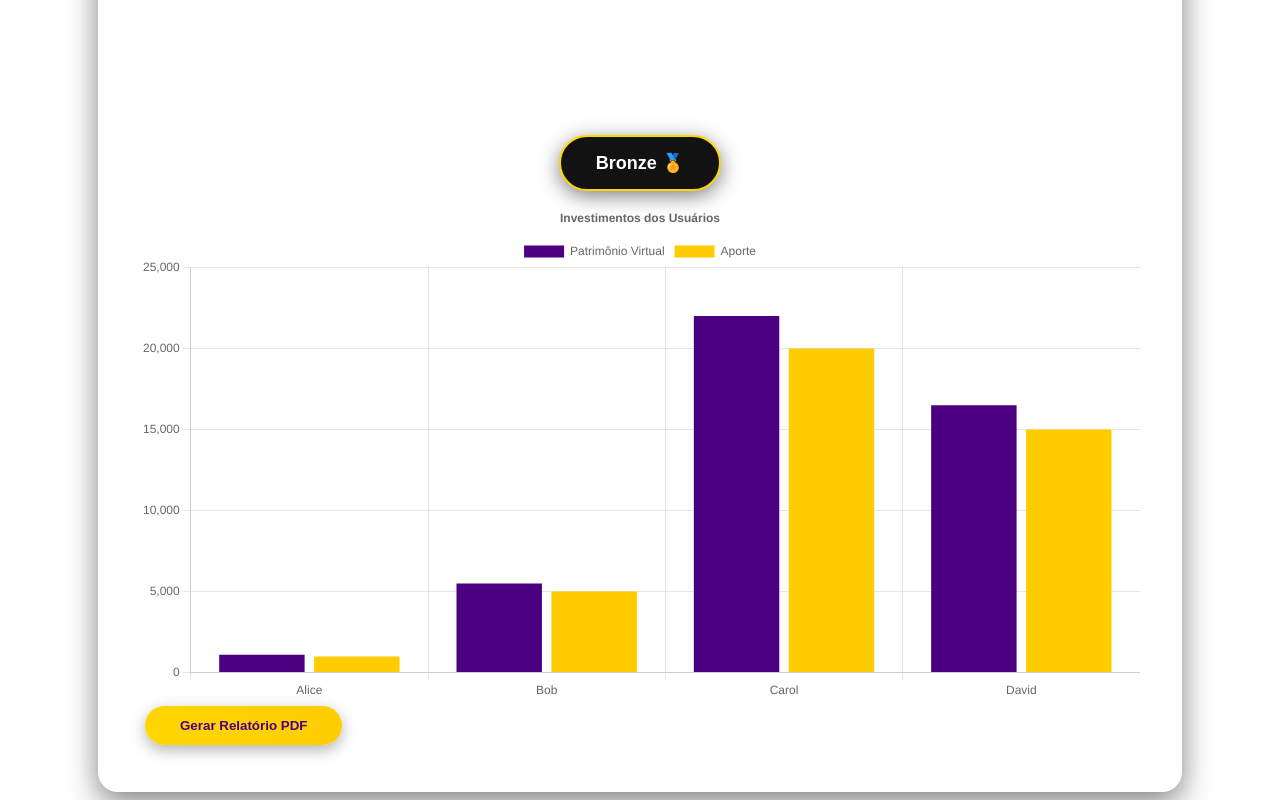
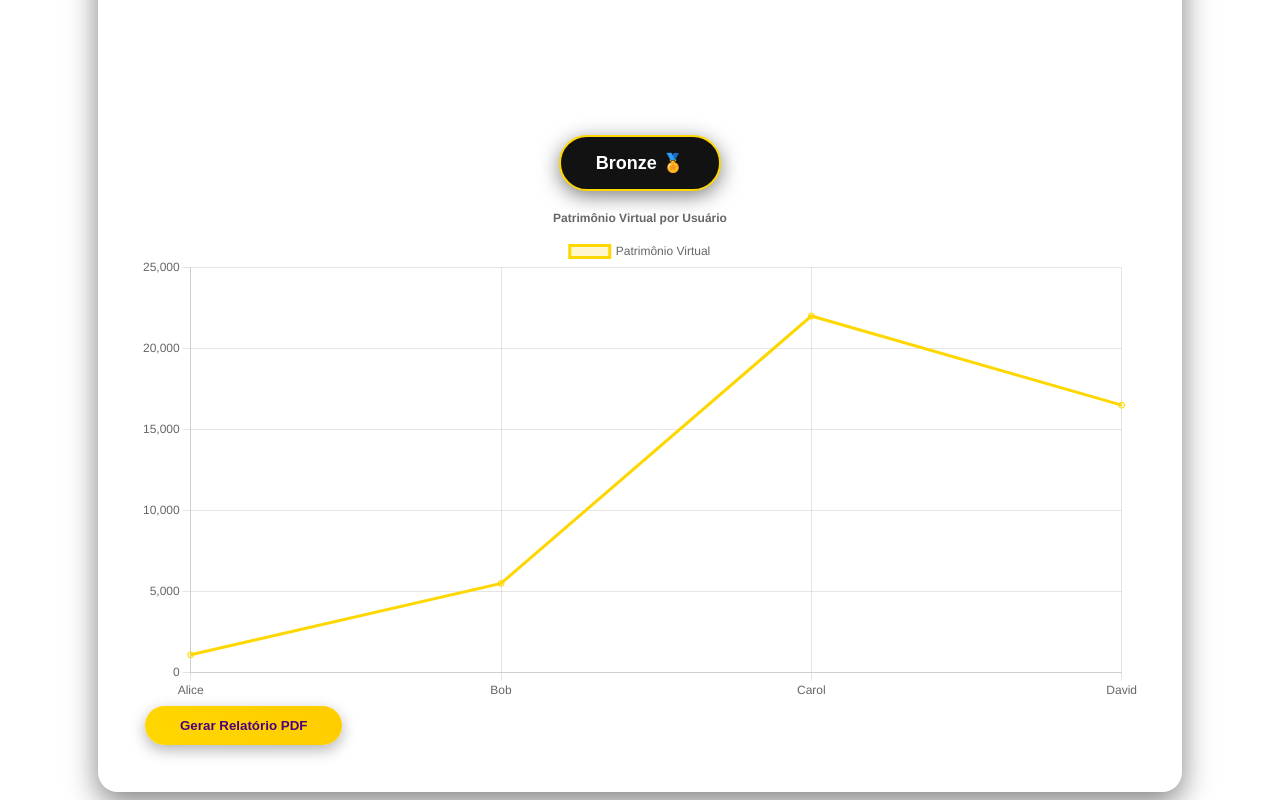
Before and after one commit to Claratrade33/soma-aureum, a React (Create React App) app in the folder frontend/: page / in a window 1280 px wide. Shown: the part 415-1215 px from the top of the page. Built offline with nearby package versions, Linux system fonts and the light colour scheme.

Commit message:
Atualizar o InvestmentChart.js

```diff
--- a/frontend/src/components/InvestmentChart.js
+++ b/frontend/src/components/InvestmentChart.js
@@ -1,23 +1,28 @@
 import React from 'react';
-import { Bar } from 'react-chartjs-2';
+import { Line } from 'react-chartjs-2';
 import {
     Chart as ChartJS,
     CategoryScale,
     LinearScale,
-  BarElement,
+    PointElement,
+    LineElement,
     Title,
     Tooltip,
     Legend
 } from 'chart.js';
 
-ChartJS.register(CategoryScale, LinearScale, BarElement, Title, Tooltip, Legend);
+ChartJS.register(CategoryScale, LinearScale, PointElement, LineElement, Title, Tooltip, Legend);
 
 function InvestmentChart({ users }) {
     const data = {
         labels: users.map(u => u.name),
         datasets: [
-            { label: 'Patrimônio Virtual', data: users.map(u => u.patrimonioVirtual), backgroundColor: '#4b0082' },
-            { label: 'Aporte', data: users.map(u => u.aporte), backgroundColor: '#ffcc00' },
+            {
+                label: 'Patrimônio Virtual',
+                data: users.map(u => u.patrimonioVirtual),
+                borderColor: '#ffd700',
+                backgroundColor: 'rgba(255, 215, 0, 0.2)',
+            },
         ],
     };
 
@@ -25,11 +30,11 @@ function InvestmentChart({ users }) {
         responsive: true,
         plugins: {
             legend: { position: 'top' },
-            title: { display: true, text: 'Investimentos dos Usuários' }
+            title: { display: true, text: 'Patrimônio Virtual por Usuário' },
         },
     };
 
-    return <Bar data={data} options={options} />;
+    return <Line data={data} options={options} />;
 }
 
 export default InvestmentChart;
```
Lines whose indentation alone changed are shown as unchanged.
